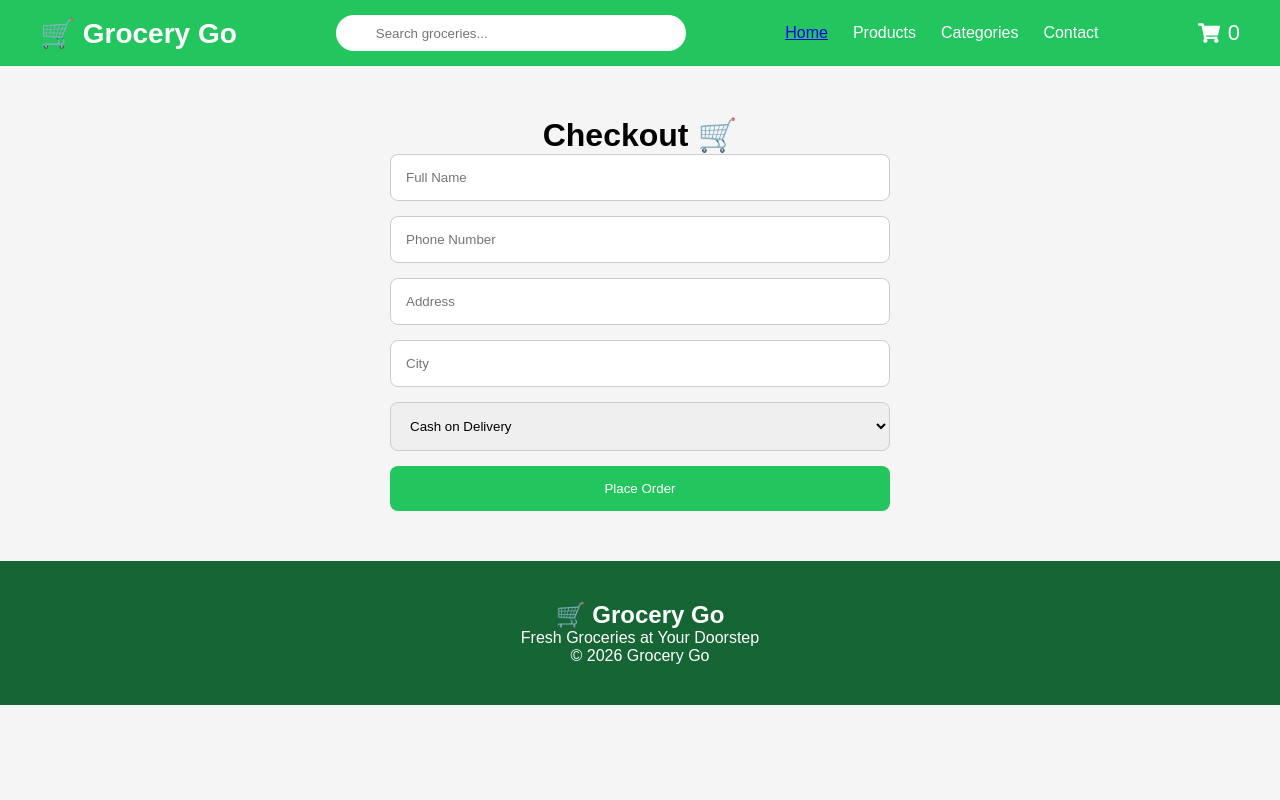
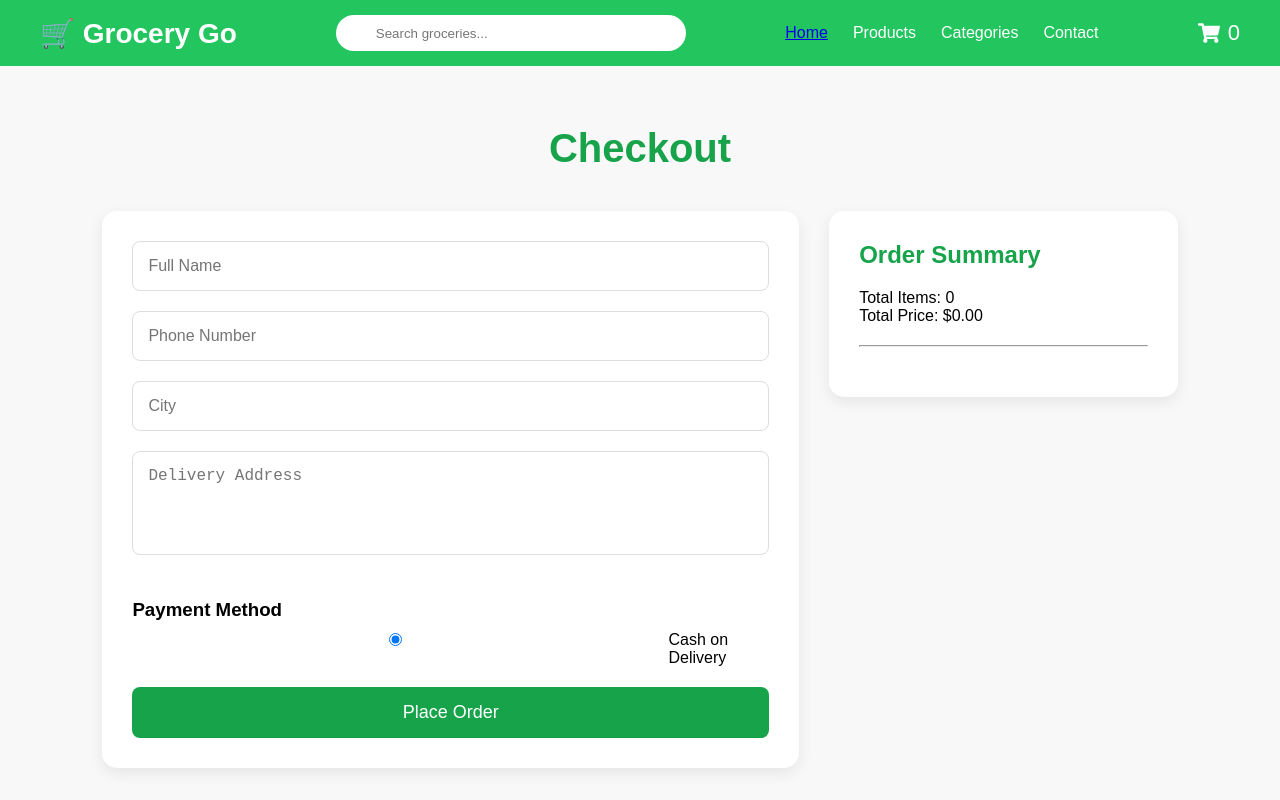
Before and after one commit to piranjalpanjwani5-sketch/grocery-go, a React (Vite) app: page /checkout in a window 1280 px wide. Shown: the top 800 px of the page. Built offline with nearby package versions, Linux system fonts and the light colour scheme.

Commit message:
Completed checkout and order success page

```diff
--- a/src/App.jsx
+++ b/src/App.jsx
@@ -10,6 +10,7 @@ import Footer from "./components/Footer";
 
 import Cart from "./pages/Cart";
 import Checkout from "./pages/Checkout";
+import OrderSuccess from "./pages/OrderSuccess";
 
 function App() {
   const [search, setSearch] = useState("");
@@ -74,6 +75,11 @@ function App() {
         />
 
         <Route
+         path="/order-success"
+         element={<OrderSuccess />}
+        />
+
+        <Route
           path="/checkout"
           element={<Checkout />}
         />
--- a/src/context/CartContext.jsx
+++ b/src/context/CartContext.jsx
@@ -3,74 +3,74 @@ import { createContext, useState } from "react";
 export const CartContext = createContext();
 
 function CartProvider({ children }) {
-
   const [cart, setCart] = useState([]);
 
-
+  // Add Product
   const addToCart = (product) => {
-
-    const existing = cart.find(
-      (item) => item.id === product.id
-    );
+    const existing = cart.find((item) => item.id === product.id);
 
     if (existing) {
-
       setCart(
-        cart.map(item =>
+        cart.map((item) =>
           item.id === product.id
             ? { ...item, quantity: item.quantity + 1 }
             : item
         )
       );
-
     } else {
-
       setCart([
         ...cart,
         {
           ...product,
-          quantity: 1
-        }
+          quantity: 1,
+        },
       ]);
-
     }
   };
 
-
+  // Remove Product
   const removeFromCart = (id) => {
-
-    setCart(
-      cart.filter(item => item.id !== id)
-    );
-
+    setCart(cart.filter((item) => item.id !== id));
   };
 
-
+  // Increase Quantity
   const increaseQuantity = (id) => {
-
     setCart(
-      cart.map(item =>
+      cart.map((item) =>
         item.id === id
-          ? {...item, quantity:item.quantity + 1}
+          ? { ...item, quantity: item.quantity + 1 }
           : item
       )
     );
-
   };
 
-
+  // Decrease Quantity
   const decreaseQuantity = (id) => {
-
     setCart(
-      cart.map(item =>
-        item.id === id && item.quantity > 1
-          ? {...item, quantity:item.quantity - 1}
+      cart.map((item) =>
+        item.id === id
+          ? {
+              ...item,
+              quantity: item.quantity > 1 ? item.quantity - 1 : 1,
+            }
           : item
       )
     );
-
   };
 
+  // Total Items
+  const totalItems = cart.reduce(
+    (total, item) => total + item.quantity,
+    0
+  );
+
+  // Total Price
+  const totalPrice = cart.reduce(
+    (total, item) =>
+      total +
+      Number(item.price.replace("$", "")) * item.quantity,
+    0
+  );
 
   return (
     <CartContext.Provider
@@ -79,7 +79,9 @@ function CartProvider({ children }) {
         addToCart,
         removeFromCart,
         increaseQuantity,
-        decreaseQuantity
+        decreaseQuantity,
+        totalItems,
+        totalPrice,
       }}
     >
       {children}
@@ -87,5 +89,4 @@ function CartProvider({ children }) {
   );
 }
 
-
 export default CartProvider;
--- a/src/pages/Checkout.css
+++ b/src/pages/Checkout.css
@@ -1,28 +1,103 @@
-.checkout {
-  padding: 50px;
-  text-align: center;
+.checkout-page {
+  padding: 60px 8%;
+  background: #f8f8f8;
+  min-height: 100vh;
 }
 
-.checkout form {
-  max-width: 500px;
-  margin: auto;
-  display: flex;
-  flex-direction: column;
-  gap: 15px;
+.checkout-page h1 {
+  text-align: center;
+  margin-bottom: 40px;
+  color: #16a34a;
+  font-size: 40px;
 }
 
-.checkout input,
-.checkout select {
-  padding: 15px;
-  border-radius: 8px;
-  border: 1px solid #ccc;
+.checkout-container {
+  display: grid;
+  grid-template-columns: 2fr 1fr;
+  gap: 30px;
 }
 
-.checkout button {
+.checkout-form {
+  background: white;
+  padding: 30px;
+  border-radius: 15px;
+  box-shadow: 0 5px 15px rgba(0,0,0,.08);
+}
+
+.checkout-form input,
+.checkout-form textarea {
+  width: 100%;
   padding: 15px;
-  background: #22c55e;
+  margin-bottom: 20px;
+  border: 1px solid #ddd;
+  border-radius: 8px;
+  font-size: 16px;
+  outline: none;
+}
+
+.checkout-form textarea {
+  resize: none;
+}
+
+.payment {
+  margin: 20px 0;
+}
+
+.payment h3 {
+  margin-bottom: 10px;
+}
+
+.payment label {
+  display: flex;
+  align-items: center;
+  gap: 10px;
+}
+
+.checkout-form button {
+  width: 100%;
+  padding: 15px;
+  background: #16a34a;
   color: white;
   border: none;
   border-radius: 8px;
+  font-size: 18px;
   cursor: pointer;
+  transition: .3s;
 }
+
+.checkout-form button:hover {
+  background: #15803d;
+}
+
+.order-summary {
+  background: white;
+  padding: 30px;
+  border-radius: 15px;
+  height: fit-content;
+  box-shadow: 0 5px 15px rgba(0,0,0,.08);
+}
+
+.order-summary h2 {
+  margin-bottom: 20px;
+  color: #16a34a;
+}
+
+.summary-item {
+  display: flex;
+  justify-content: space-between;
+  margin: 15px 0;
+}
+
+.order-summary hr {
+  margin: 20px 0;
+}
+
+@media (max-width: 768px) {
+  .checkout-container {
+    grid-template-columns: 1fr;
+  }
+
+  .checkout-page {
+    padding: 30px 20px;
+  }
+}
--- a/src/pages/Checkout.jsx
+++ b/src/pages/Checkout.jsx
@@ -1,53 +1,76 @@
 import "./Checkout.css";
+import { useContext } from "react";
+import { CartContext } from "../context/CartContext";
+import { useNavigate } from "react-router-dom";
 
 function Checkout() {
+  const { cart, totalItems, totalPrice } = useContext(CartContext);
+  const navigate = useNavigate();
+
+  const placeOrder = (e) => {
+    e.preventDefault();
+
+    alert("🎉 Order Placed Successfully!");
+
+    navigate("/order-success");
+  };
 
   return (
-    <div className="checkout">
+    <div className="checkout-page">
+      <h1>Checkout</h1>
 
-      <h1>Checkout 🛒</h1>
+      <div className="checkout-container">
+        <form className="checkout-form" onSubmit={placeOrder}>
+          <input type="text" placeholder="Full Name" required />
 
-      <form>
+          <input type="tel" placeholder="Phone Number" required />
 
-        <input
-          type="text"
-          placeholder="Full Name"
-        />
+          <input type="text" placeholder="City" required />
 
-        <input
-          type="text"
-          placeholder="Phone Number"
-        />
+          <textarea
+            placeholder="Delivery Address"
+            rows="4"
+            required
+          ></textarea>
 
-        <input
-          type="text"
-          placeholder="Address"
-        />
+          <div className="payment">
+            <h3>Payment Method</h3>
 
-        <input
-          type="text"
-          placeholder="City"
-        />
+            <label>
+              <input
+                type="radio"
+                name="payment"
+                defaultChecked
+              />
+              Cash on Delivery
+            </label>
+          </div>
 
+          <button type="submit">
+            Place Order
+          </button>
+        </form>
 
-        <select>
-          <option>
-            Cash on Delivery
-          </option>
+        <div className="order-summary">
+          <h2>Order Summary</h2>
 
-          <option>
-            Online Payment
-          </option>
+          <p>Total Items: {totalItems}</p>
 
-        </select>
+          <p>Total Price: ${totalPrice.toFixed(2)}</p>
 
+          <hr />
 
-        <button>
-          Place Order
-        </button>
+          {cart.map((item) => (
+            <div key={item.id} className="summary-item">
+              <span>
+                {item.name} × {item.quantity}
+              </span>
 
-      </form>
-
+              <span>{item.price}</span>
+            </div>
+          ))}
+        </div>
+      </div>
     </div>
   );
 }
--- /dev/null
+++ b/src/pages/OrderSuccess.css
@@ -0,0 +1,56 @@
+.success-page {
+  min-height: 100vh;
+  display: flex;
+  justify-content: center;
+  align-items: center;
+  background: #f5f5f5;
+  padding: 30px;
+}
+
+.success-card {
+  background: white;
+  padding: 40px;
+  border-radius: 15px;
+  text-align: center;
+  box-shadow: 0 10px 25px rgba(0,0,0,.1);
+  max-width: 500px;
+  width: 100%;
+}
+
+.success-icon {
+  font-size: 70px;
+  margin-bottom: 20px;
+}
+
+.success-card h1 {
+  color: #16a34a;
+  margin-bottom: 15px;
+}
+
+.success-card p {
+  margin: 10px 0;
+  color: #555;
+}
+
+.order-details {
+  background: #f8f8f8;
+  padding: 20px;
+  border-radius: 10px;
+  margin: 25px 0;
+  text-align: left;
+}
+
+.success-card button {
+  padding: 15px 30px;
+  background: #16a34a;
+  color: white;
+  border: none;
+  border-radius: 8px;
+  cursor: pointer;
+  font-size: 16px;
+  transition: 0.3s;
+}
+
+.success-card button:hover {
+  background: #15803d;
+}
--- /dev/null
+++ b/src/pages/OrderSuccess.jsx
@@ -0,0 +1,28 @@
+import "./OrderSuccess.css";
+import { Link } from "react-router-dom";
+
+function OrderSuccess() {
+  return (
+    <div className="success-page">
+      <div className="success-card">
+        <div className="success-icon">✅</div>
+
+        <h1>Order Placed Successfully!</h1>
+
+        <p>Thank you for shopping with Grocery Go.</p>
+
+        <div className="order-details">
+          <p><strong>Order ID:</strong> GG10245</p>
+          <p><strong>Estimated Delivery:</strong> 20 - 30 Minutes</p>
+          <p><strong>Payment:</strong> Cash on Delivery</p>
+        </div>
+
+        <Link to="/">
+          <button>Continue Shopping</button>
+        </Link>
+      </div>
+    </div>
+  );
+}
+
+export default OrderSuccess;
```
